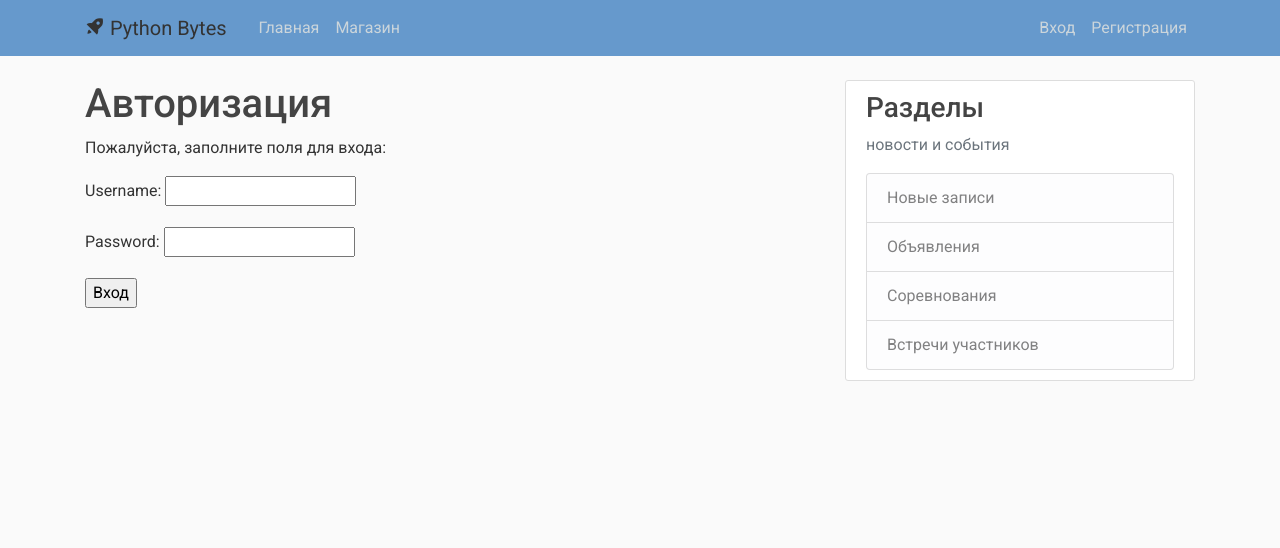
After one commit to MBA2023/Hardware-Store, a Django app: page /login/ in a window 1280 px wide. The commit adds this page. Shown: the top 548 px of the page. Run offline with Django 5.2, Linux system fonts and the light colour scheme; some libraries are stand-ins or nearby versions.

Commit message:
reg and logint appear, but not in russian

```diff
--- a/Site_store/Site_store/urls.py
+++ b/Site_store/Site_store/urls.py
@@ -19,5 +19,6 @@ from django.urls import include, path
 
 urlpatterns = [
     path('admin/', admin.site.urls),
-    path('', include("User_set.urls"))
+    path('', include("User_set.urls")),
+    path('user_sets/', include("User_set.urls"))
 ]
--- /dev/null
+++ b/Site_store/User_set/forms.py
@@ -0,0 +1,22 @@
+from django.contrib.auth.models import User
+from django import forms
+
+
+class LoginForm(forms.Form):
+    username = forms.CharField()
+    password = forms.CharField(widget=forms.PasswordInput)
+
+
+class UserRegistrationForm(forms.ModelForm):
+    password = forms.CharField(label='Password', widget=forms.PasswordInput)
+    password2 = forms.CharField(label='Repeat password', widget=forms.PasswordInput)
+
+    class Meta:
+        model = User
+        fields = ('username', 'first_name', 'last_name', 'email')
+
+    def clean_password2(self):
+        cd = self.cleaned_data
+        if cd['password'] != cd['password2']:
+            raise forms.ValidationError('Пароли не совпадают')
+        return cd['password2']
--- a/Site_store/User_set/templates/base.html
+++ b/Site_store/User_set/templates/base.html
@@ -10,7 +10,7 @@
     <!-- Bootstrap, иконки и шрифт -->
      <link rel="stylesheet" href="https://maxcdn.bootstrapcdn.com/bootstrap/4.0.0/css/bootstrap.min.css" integrity="sha384-Gn5384xqQ1aoWXA+058RXPxPg6fy4IWvTNh0E263XmFcJlSAwiGgFAW/dAiS6JXm" crossorigin="anonymous">
      <link href='http://fonts.googleapis.com/css?family=Roboto:400,100,100italic,300,300italic,400italic,500,500italic,700,700italic,900italic,900' rel='stylesheet' type='text/css'>
-     <link rel="stylesheet" type="text/css" href="{% static 'blog/main.css' %}">
+     <link rel="stylesheet" type="text/css" href="{% static 'users/main.css' %}">
      <link href='https://unpkg.com/boxicons@2.1.2/css/boxicons.min.css' rel='stylesheet'>
 
 
@@ -30,8 +30,8 @@
             </div>
             <!-- Правая часть навигационной панели -->
             <div class="navbar-nav">
-              <a class="nav-item nav-link" href="#">Вход</a>
-              <a class="nav-item nav-link" href="#">Регистрация</a>
+              <a class="nav-item nav-link" href="{% url 'login' %}">Вход</a>
+              <a class="nav-item nav-link" href="{% url 'reg' %}">Регистрация</a>
             </div>
           </div>
         </div>
@@ -54,6 +54,7 @@
               </ul>
           </div>
         </div>
+          </div>
       </div>
 
     </main>
--- /dev/null
+++ b/Site_store/User_set/templates/users_set/login.html
@@ -0,0 +1,11 @@
+{% extends "base.html" %}
+{% block title %}Авторизация{% endblock %}
+{% block content %}
+    <h1>Авторизация</h1>
+    <p>Пожалуйста, заполните поля для входа:</p>
+    <form action="." method="post">
+        {{ form.as_p }}
+        {% csrf_token %}
+        <p><input type="submit" value="Вход"></p>
+    </form>
+{% endblock %}
--- a/Site_store/User_set/urls.py
+++ b/Site_store/User_set/urls.py
@@ -3,8 +3,8 @@ from . import views
 
 urlpatterns = [
     path('', views.home, name="main_page"),
-    # path("reg/", views.registration, name="new_user"),
-    # path("login/", views.login, name="login"),
+    path('reg/', views.register, name="reg"),
+    path('login/', views.user_login, name="login"),
     # path("logout/", views.logout, name="logout"),
     # path("notes/", views.notes, name="notes"),
     # path("add_note/", views.add_note, name="new_note"),
--- a/Site_store/User_set/views.py
+++ b/Site_store/User_set/views.py
@@ -1,8 +1,44 @@
+from django.http import HttpResponse
 from django.shortcuts import render
+from django.contrib.auth import authenticate, login
+from .forms import LoginForm, UserRegistrationForm
 
 
 def home(request):
     return render(request, 'home.html')
 # Create your views here.
 
-# def registration
+
+def user_login(request):
+    if request.method == 'POST':
+        form = LoginForm(request.POST)
+        if form.is_valid():
+            cd = form.cleaned_data
+            user = authenticate(username=cd['username'], password=cd['password'])
+            if user is not None:
+                if user.is_active:
+                    login(request, user)
+                    return HttpResponse('Вход выполнен')
+                else:
+                    return HttpResponse('Несуществующий аккаунт')
+            else:
+                return HttpResponse('Неверный логин или пароль')
+    else:
+        form = LoginForm()
+    return render(request, 'users_set/login.html', {'form': form})
+
+
+def register(request):
+    if request.method == 'POST':
+        user_form = UserRegistrationForm(request.POST)
+        if user_form.is_valid():
+            # Create a new user object but avoid saving it yet
+            new_user = user_form.save(commit=False)
+            # Set the chosen password
+            new_user.set_password(user_form.cleaned_data['password'])
+            # Save the User object
+            new_user.save()
+            return render(request, 'users_set/reg_done.html', {'new_user': new_user})
+    else:
+        user_form = UserRegistrationForm()
+    return render(request, 'users_set/reg.html', {'user_form': user_form})
```
Also changed, not shown: Site_store/User_set/templates/users_set/reg.html (added, +13 -0 lines), Site_store/User_set/templates/users_set/reg_done.html (added, +8 -0 lines).
